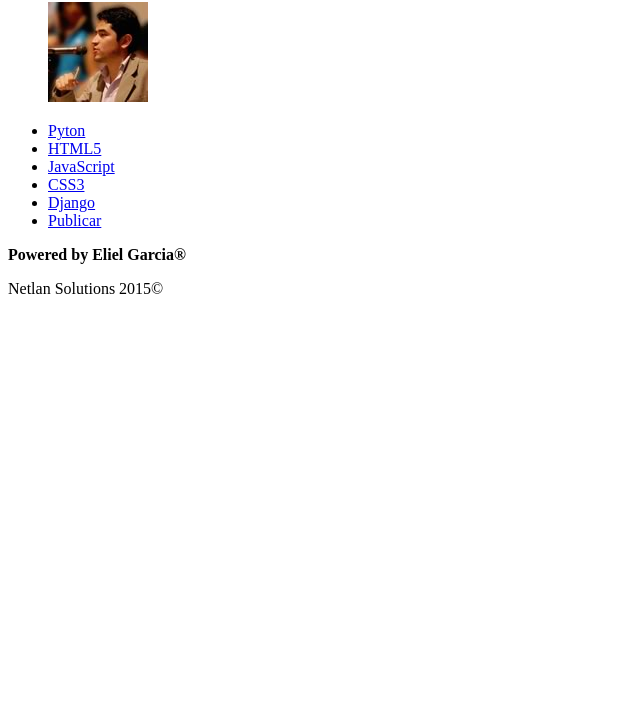
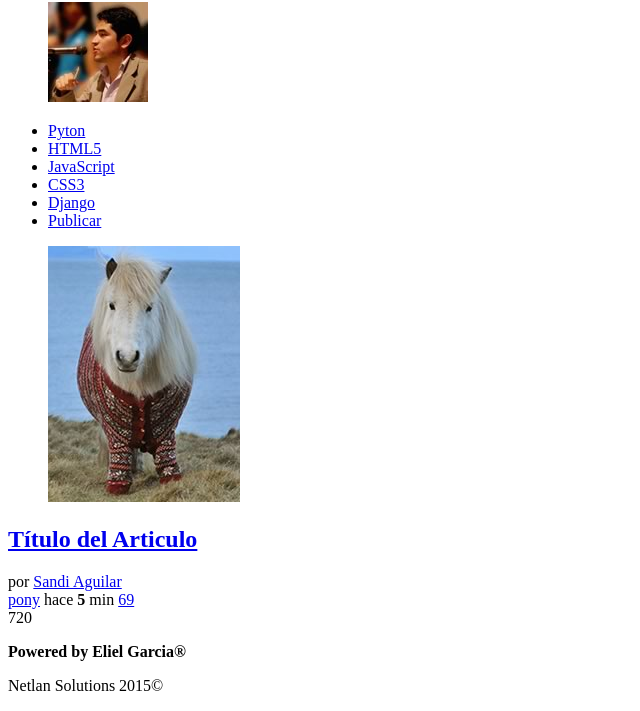
Before and after one commit to Elielit0/CursoWeb, a plain HTML site: page index.html in a window 1280 px wide. Shown: the part 258-969 px from the top of the page, without its empty margins (0-640 px from the left). Before the commit the page ends 800 px from the top, so only its background shows below. Drawn offline with Linux system fonts and the light colour scheme.

Commit message:
Proyecto Listo para primer commit real

```diff
--- a/index.html
+++ b/index.html
@@ -30,8 +30,33 @@
 
 		</ul>
 	</nav>
-	<section>
-		<article></article>
+	<section id="contenido">
+		<article class="item">
+			<figure class="imagen_item">
+				<img src="imagen.jpg" />
+			</figure>
+			<h2 class="titulo_item">
+				<a href="#">
+				Título del Articulo
+				</a>
+			</h2>
+			<div class="autor_item">
+				por <a href="#">Sandi Aguilar</a>
+			</div>
+			<div class="datos_item">
+				<a href="#" class="tag_item">pony</a>
+				<span class="fecha_item">
+					hace <strong>5</strong> min
+				</span>
+				<a href="#" class="comentarios_item">69</a>
+				<a href="#" class="guardar_item"></a>
+			</div>
+			<div class="votacion">
+				<a href="#" class="up"></a>
+				720
+				<a href="#" class="down"></a>
+			</div>
+		</article>
 	</section>
 	<footer>
 		<p>
```
